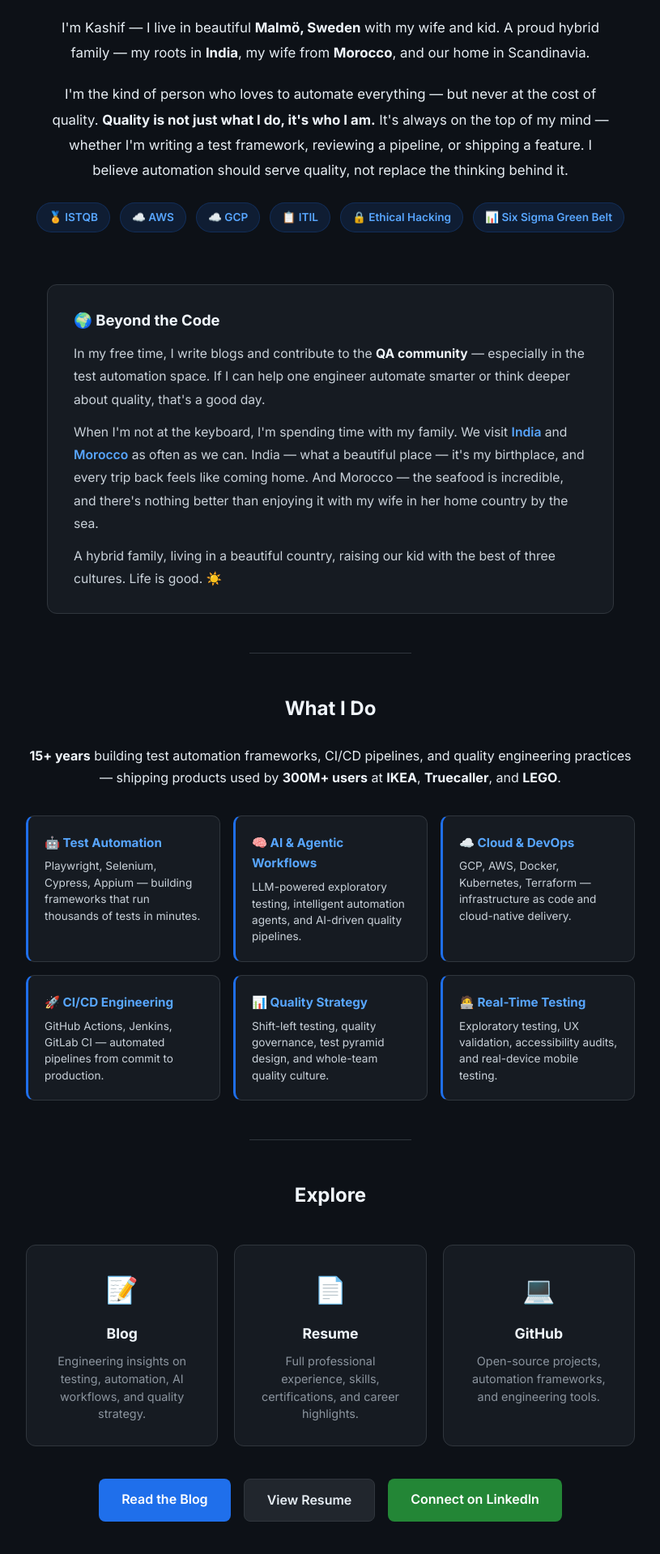
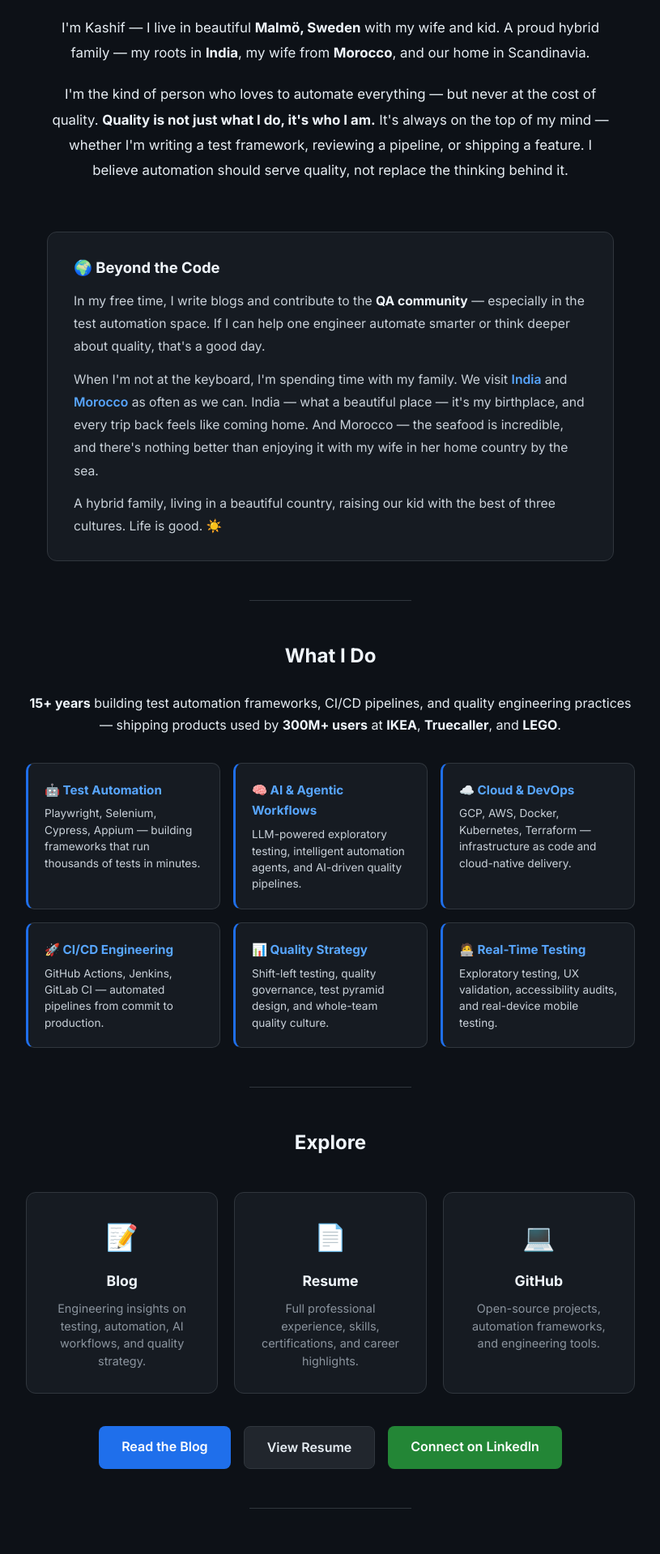
Before and after one commit to ascertain/ascertain.github.io, a Jekyll site: the page built from index.html, in a window 1280 px wide. Shown: the part 457-2376 px from the top of the page at 81% size, without its empty margins (232-1047 px from the left). Built offline with Jekyll 4.4.1, drawn with Linux system fonts in a browser that asks for light colours; the list of posts is cut into pages by our own code.

Commit message:
fix: disable Primer theme override, remove cert-badges

```diff
--- a/_config.yml
+++ b/_config.yml
@@ -15,6 +15,7 @@
 permalink: /:year/:month/:day/:title/
 paginate: 5
 future: true
+theme: null
 
 # Theme (using custom layouts + CSS, no remote theme)
 
--- a/index.html
+++ b/index.html
@@ -178,22 +178,6 @@
     transition: border-color 0.2s, transform 0.2s;
   }
   .connect-links a:hover { border-color: #58a6ff; transform: translateY(-1px); }
-  .cert-badges {
-    display: flex;
-    gap: 12px;
-    justify-content: center;
-    flex-wrap: wrap;
-    margin: 24px 0;
-  }
-  .cert-badge {
-    background: #1f6feb22;
-    color: #58a6ff;
-    padding: 6px 14px;
-    border-radius: 20px;
-    font-size: 0.85rem;
-    font-weight: 600;
-    border: 1px solid rgba(31, 111, 235, 0.2);
-  }
   .divider {
     border: none;
     border-top: 1px solid #30363d;
@@ -219,15 +203,6 @@
     whether I'm writing a test framework, reviewing a pipeline, or shipping a feature.
     I believe automation should serve quality, not replace the thinking behind it.
   </p>
-
-  <div class="cert-badges">
-    <span class="cert-badge">🏅 ISTQB</span>
-    <span class="cert-badge">☁️ AWS</span>
-    <span class="cert-badge">☁️ GCP</span>
-    <span class="cert-badge">📋 ITIL</span>
-    <span class="cert-badge">🔒 Ethical Hacking</span>
-    <span class="cert-badge">📊 Six Sigma Green Belt</span>
-  </div>
 </div>
 
 <div class="personal-section">
```
